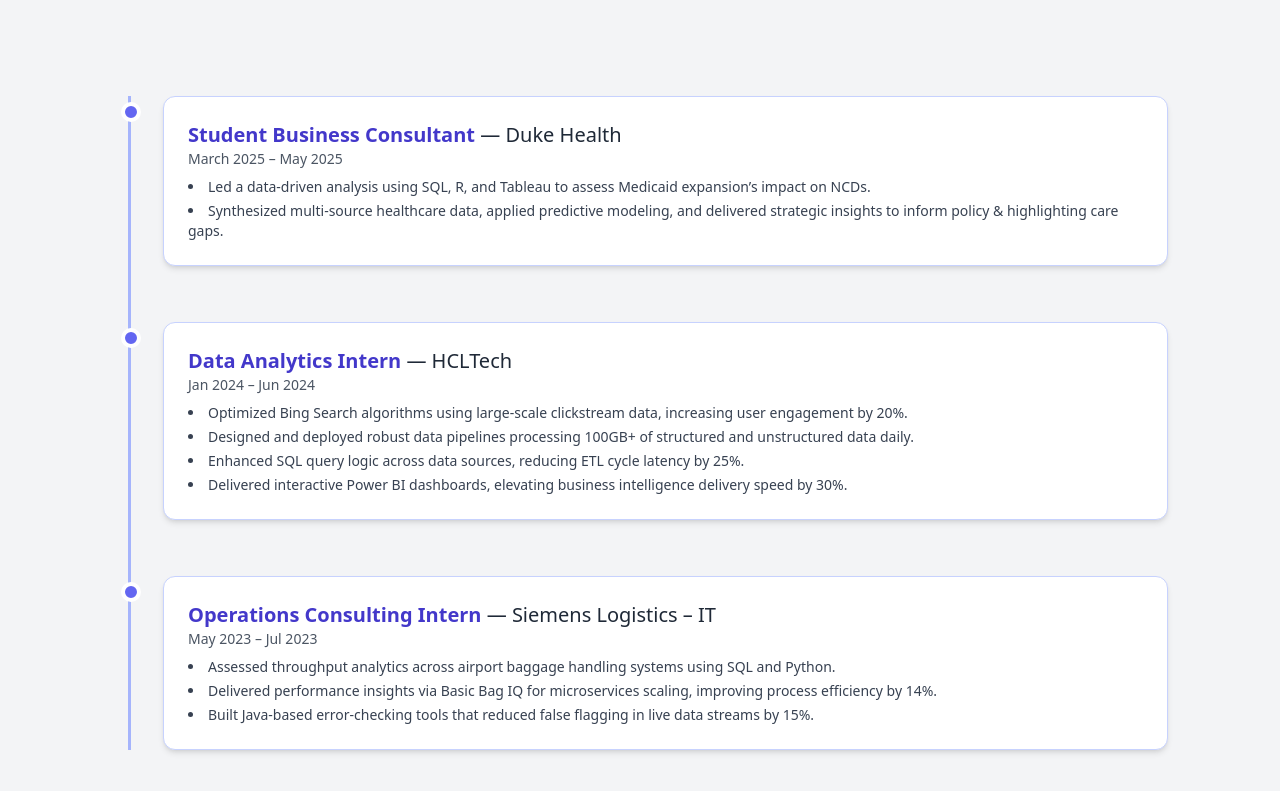
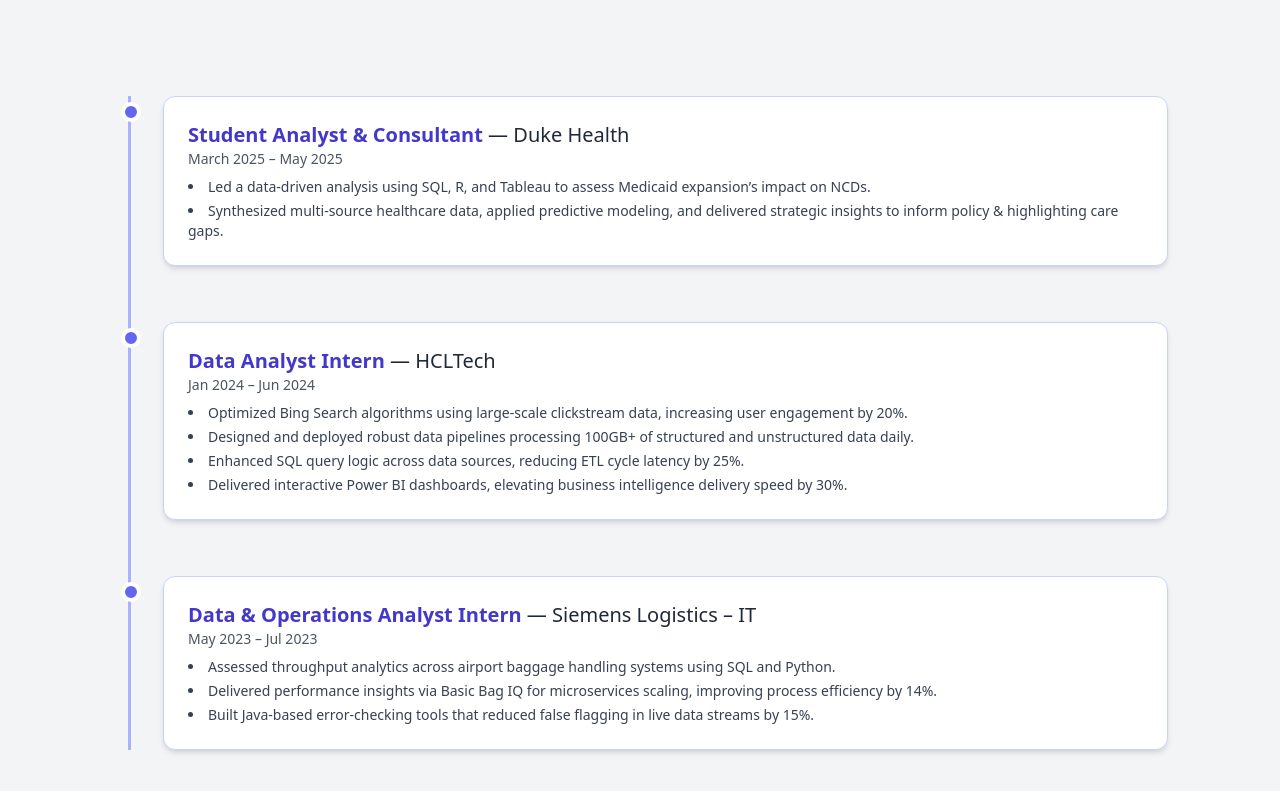
Before and after one commit to utkarshg06/Utkarsh-portfolio, a React (Create React App) app: page /Utkarsh-portfolio/experience in a window 1280 px wide. Shown: the part 469-1260 px from the top of the page. Built offline with nearby package versions, Linux system fonts and the light colour scheme.

Commit message:
Update Experience.jsx

```diff
--- a/src/pages/Experience.jsx
+++ b/src/pages/Experience.jsx
@@ -3,7 +3,7 @@
 
 const experiences = [
   {
-    title: 'Student Business Consultant',
+    title: 'Student Analyst & Consultant',
     company: 'Duke Health',
     duration: 'March 2025 – May 2025',
     details: [
@@ -12,7 +12,7 @@
     ]
   },
   {
-    title: 'Data Analytics Intern',
+    title: 'Data Analyst Intern',
     company: 'HCLTech',
     duration: 'Jan 2024 – Jun 2024',
     details: [
@@ -23,7 +23,7 @@
     ]
   },
   {
-    title: 'Operations Consulting Intern',
+    title: 'Data & Operations Analyst Intern',
     company: 'Siemens Logistics – IT',
     duration: 'May 2023 – Jul 2023',
     details: [
```
